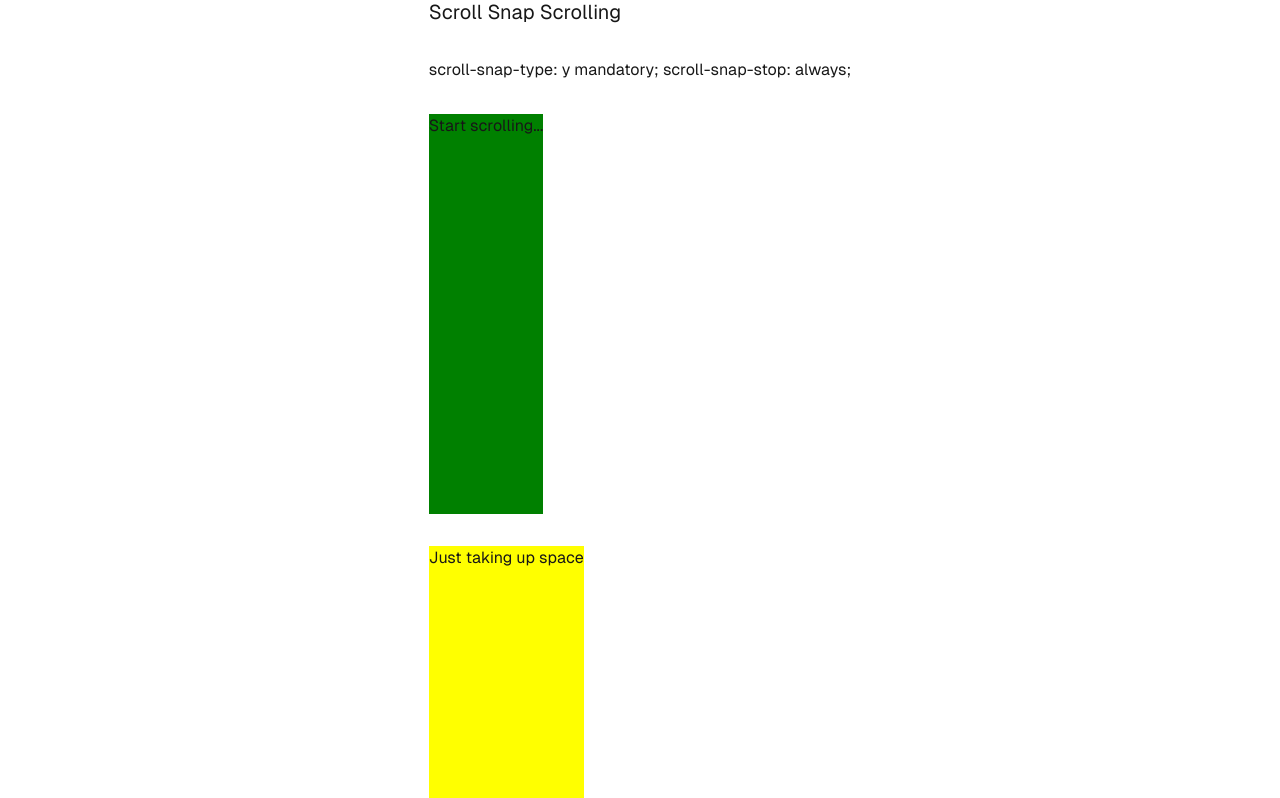
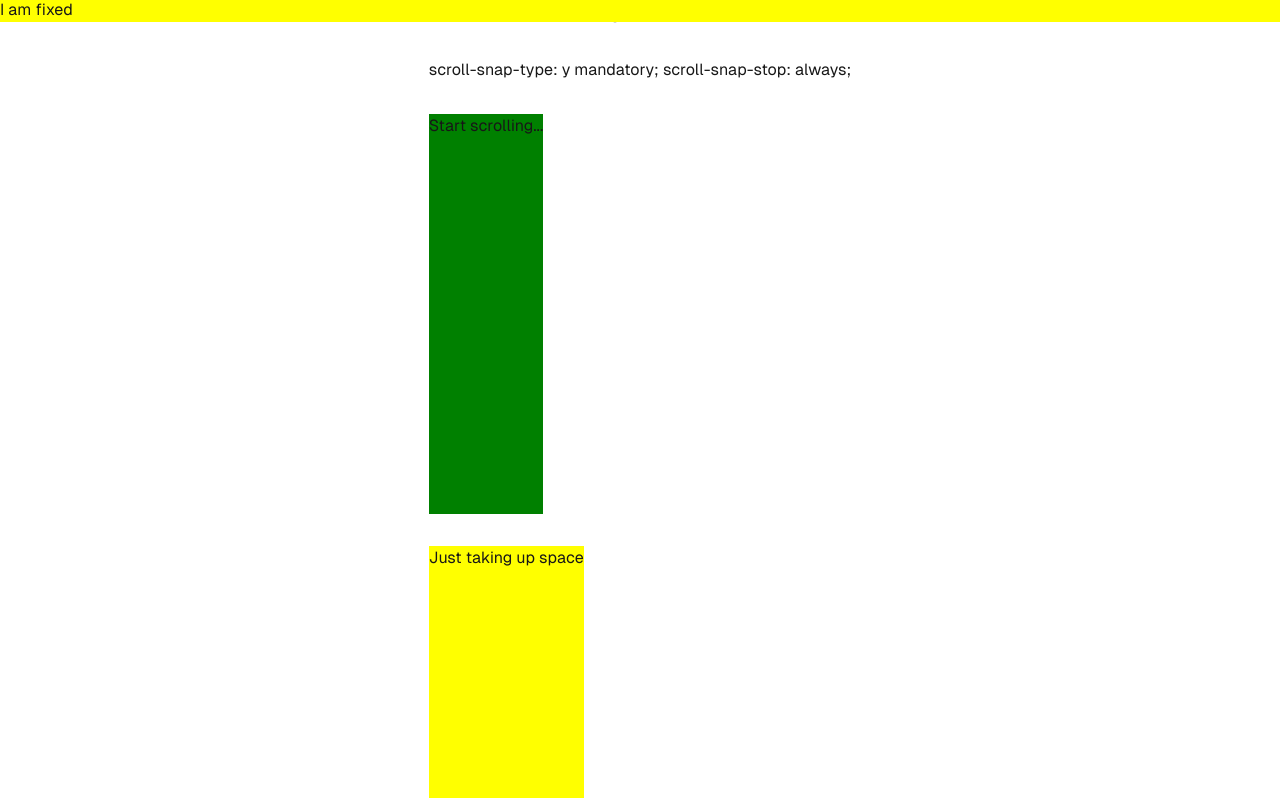
Before and after one commit to ybot1122/playground, a Next.js app: page /scrolltoolbar/scrollsnapstop in a window 1280 px wide. Shown: the part 166-964 px from the top of the page. Built offline with nearby package versions, Linux system fonts and the light colour scheme.

Commit message:
with fixed

```diff
--- a/app/scrolltoolbar/scrollsnapstop/page.tsx
+++ b/app/scrolltoolbar/scrollsnapstop/page.tsx
@@ -1,6 +1,7 @@
 export default function Home() {
   return (
     <div className="grid grid-rows-[20px_1fr_20px] items-center justify-items-center min-h-screen p-8 pb-20 gap-16 sm:p-20 font-[family-name:var(--font-geist-sans)] snap-y snap-mandatory">
+      <div className="fixed top-0 left-0 w-full bg-yellow">I am fixed</div>
       <main className="flex flex-col gap-8 row-start-2 items-center sm:items-start snap-y snap-mandatory">
           <h1 className="text-xl snap-start">Scroll Snap Scrolling</h1>
           <h2>scroll-snap-type: y mandatory; scroll-snap-stop: always;</h2>
```
